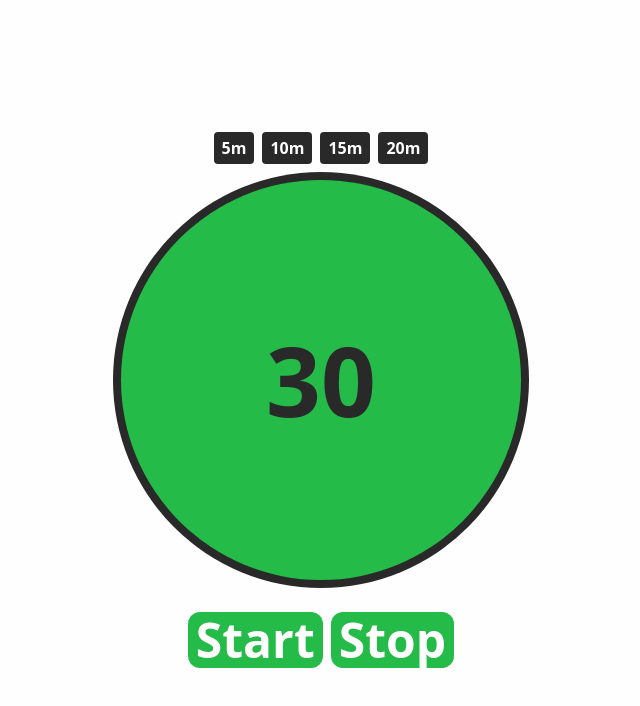
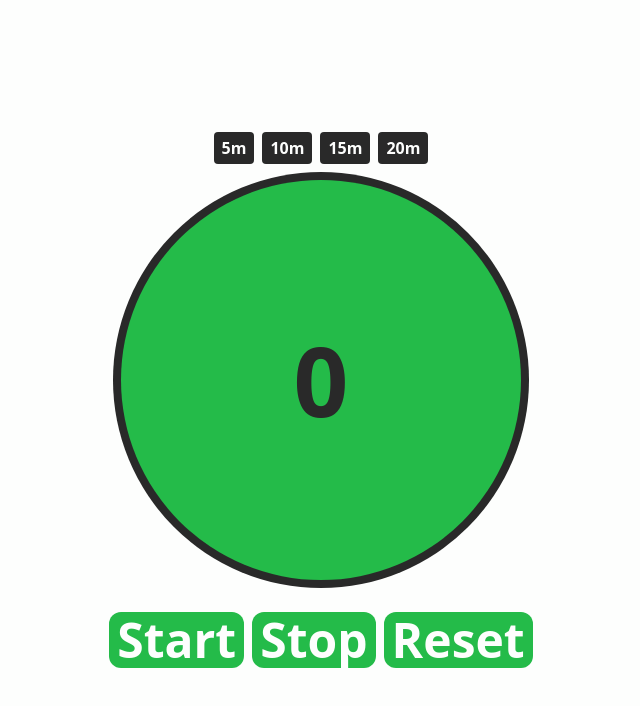
Before and after one commit to wesleywil/InnerPeace-Oasis, a SvelteKit app: page /meditate in a window 1280 px wide. Shown: the top 706 px of the page, without its empty margins (319-959 px from the left). Built offline with nearby package versions, Linux system fonts and the light colour scheme.

Commit message:
updated meditate page by spliting the contents in some components helping the readability of the code

```diff
--- /dev/null
+++ b/src/lib/components/timer/Timer.svelte
@@ -0,0 +1,67 @@
+<script lang="ts">
+  import { timer } from "../../../store/timer";
+
+  let count: number = 0;
+  $: count = $timer.count;
+
+  let toggle: boolean = false;
+  $: toggle = $timer.toggle;
+</script>
+
+<div
+  class="md:h-[26rem] h-[20rem] w-[20rem] md:w-[26rem] flex items-center justify-center bg-[#292929] rounded-full"
+>
+  <!-- svelte-ignore a11y-click-events-have-key-events -->
+  <!-- svelte-ignore a11y-no-static-element-interactions -->
+  <div
+    class="{toggle
+      ? 'breathing-div'
+      : ''} md:h-[25rem] h-[19rem] w-[19rem] md:w-[25rem] flex flex-col items-center justify-center bg-[#24bb49] rounded-full"
+  >
+    <h1
+      class="{toggle ? 'breathing-h1' : ''} text-8xl text-[#292929] font-bold"
+    >
+      {count}
+    </h1>
+  </div>
+</div>
+
+<style>
+  .breathing-div {
+    animation: breathing 10s ease infinite alternate;
+  }
+
+  .breathing-h1 {
+    animation: breathing2 10s ease infinite alternate;
+  }
+
+  @keyframes breathing {
+    0% {
+      -webkit-transform: scale(1);
+    }
+    25% {
+      -webkit-transform: scale(0.9);
+    }
+    60% {
+      -webkit-transform: scale(1);
+    }
+    100% {
+      -webkit-transform: scale(0.9);
+    }
+  }
+
+  @keyframes breathing2 {
+    0% {
+      -webkit-transform: scale(0.9);
+    }
+    25% {
+      -webkit-transform: scale(1);
+    }
+    60% {
+      -webkit-transform: scale(0.9);
+    }
+    100% {
+      -webkit-transform: scale(1);
+    }
+  }
+</style>
--- /dev/null
+++ b/src/lib/components/timer_actions/TimerActions.svelte
@@ -0,0 +1,21 @@
+<script lang="ts">
+  import { timer } from "../../../store/timer";
+</script>
+
+<div class="flex justify-center gap-2">
+  <button
+    on:click={() => timer.startTimer()}
+    class="md:mt-4 px-2 py-1 text-[#fdfefd] text-3xl md:text-5xl bg-[#24bb49] hover:bg-[#07681f] font-semibold rounded-xl transform duration-700 ease-in-out"
+    >Start</button
+  >
+  <button
+    on:click={() => timer.stopTimer()}
+    class="md:mt-4 px-2 py-1 text-[#fdfefd] text-3xl md:text-5xl bg-[#24bb49] hover:bg-[#07681f] font-semibold rounded-xl transform duration-700 ease-in-out"
+    >Stop</button
+  >
+  <button
+    on:click={() => timer.resetTimer()}
+    class="md:mt-4 px-2 py-1 text-[#fdfefd] text-3xl md:text-5xl bg-[#24bb49] hover:bg-[#07681f] font-semibold rounded-xl transform duration-700 ease-in-out"
+    >Reset</button
+  >
+</div>
--- /dev/null
+++ b/src/lib/components/timer_options/TimerOptions.svelte
@@ -0,0 +1,26 @@
+<script lang="ts">
+  import { timer } from "../../../store/timer";
+</script>
+
+<div class="flex justify-center gap-2">
+  <button
+    on:click={() => timer.switchCounter(5)}
+    class="px-2 py-1 font-bold bg-[#292929] hover:bg-[#292929]/70 text-[#fdfefd] hover:text-[#24bb49] rounded transform duration-500 ease-in"
+    >5m</button
+  >
+  <button
+    on:click={() => timer.switchCounter(10)}
+    class="px-2 py-1 font-bold bg-[#292929] hover:bg-[#292929]/70 text-[#fdfefd] hover:text-[#24bb49] rounded transform duration-500 ease-in"
+    >10m</button
+  >
+  <button
+    on:click={() => timer.switchCounter(15)}
+    class="px-2 py-1 font-bold bg-[#292929] hover:bg-[#292929]/70 text-[#fdfefd] hover:text-[#24bb49] rounded transform duration-500 ease-in"
+    >15m</button
+  >
+  <button
+    on:click={() => timer.switchCounter(20)}
+    class="px-2 py-1 font-bold bg-[#292929] hover:bg-[#292929]/70 text-[#fdfefd] hover:text-[#24bb49] rounded transform duration-500 ease-in"
+    >20m</button
+  >
+</div>
--- a/src/routes/meditate/+page.svelte
+++ b/src/routes/meditate/+page.svelte
@@ -1,119 +1,13 @@
 <script lang="ts">
-  let toggle: boolean;
-  let count: number = 30;
-  let timer: any = null;
-
-  function startAnimation() {
-    toggle = true;
-    if (timer === null) {
-      timer = setInterval(() => {
-        if (count > 0) {
-          count--;
-        } else {
-          clearInterval(timer);
-          timer = null;
-          toggle = false;
-        }
-      }, 1000);
-    }
-  }
-
-  function stopAnimation() {
-    toggle = false;
-    clearInterval(timer);
-    timer = null;
-    count = 30;
-  }
+  import Timer from "$lib/components/timer/Timer.svelte";
+  import TimerActions from "$lib/components/timer_actions/TimerActions.svelte";
+  import TimerOptions from "$lib/components/timer_options/TimerOptions.svelte";
 </script>
 
 <main
   class="min-h-screen min-w-screen p-2 flex flex-col items-center justify-center gap-2 text-[#292929] text-center"
 >
-  <div class="flex justify-center gap-2">
-    <button
-      class="px-2 py-1 font-bold bg-[#292929] hover:bg-[#292929]/70 text-[#fdfefd] hover:text-[#24bb49] rounded transform duration-500 ease-in"
-      >5m</button
-    >
-    <button
-      class="px-2 py-1 font-bold bg-[#292929] hover:bg-[#292929]/70 text-[#fdfefd] hover:text-[#24bb49] rounded transform duration-500 ease-in"
-      >10m</button
-    >
-    <button
-      class="px-2 py-1 font-bold bg-[#292929] hover:bg-[#292929]/70 text-[#fdfefd] hover:text-[#24bb49] rounded transform duration-500 ease-in"
-      >15m</button
-    >
-    <button
-      class="px-2 py-1 font-bold bg-[#292929] hover:bg-[#292929]/70 text-[#fdfefd] hover:text-[#24bb49] rounded transform duration-500 ease-in"
-      >20m</button
-    >
-  </div>
-  <div
-    class="md:h-[26rem] h-[20rem] w-[20rem] md:w-[26rem] flex items-center justify-center bg-[#292929] rounded-full"
-  >
-    <!-- svelte-ignore a11y-click-events-have-key-events -->
-    <!-- svelte-ignore a11y-no-static-element-interactions -->
-    <div
-      class="{toggle
-        ? 'breathing-div'
-        : ''} md:h-[25rem] h-[19rem] w-[19rem] md:w-[25rem] flex flex-col items-center justify-center bg-[#24bb49] rounded-full"
-    >
-      <h1
-        class="{toggle ? 'breathing-h1' : ''} text-8xl text-[#292929] font-bold"
-      >
-        {count}
-      </h1>
-    </div>
-  </div>
-  <div class="flex justify-center gap-2">
-    <button
-      on:click={startAnimation}
-      class="md:mt-4 px-2 py-1 text-[#fdfefd] text-3xl md:text-5xl bg-[#24bb49] hover:bg-[#07681f] font-semibold rounded-xl transform duration-700 ease-in-out"
-      >Start</button
-    >
-    <button
-      on:click={stopAnimation}
-      class="md:mt-4 px-2 py-1 text-[#fdfefd] text-3xl md:text-5xl bg-[#24bb49] hover:bg-[#07681f] font-semibold rounded-xl transform duration-700 ease-in-out"
-      >Stop</button
-    >
-  </div>
+  <TimerOptions />
+  <Timer />
+  <TimerActions />
 </main>
-
-<style>
-  .breathing-div {
-    animation: breathing 10s ease infinite alternate;
-  }
-
-  .breathing-h1 {
-    animation: breathing2 10s ease infinite alternate;
-  }
-
-  @keyframes breathing {
-    0% {
-      -webkit-transform: scale(1);
-    }
-    25% {
-      -webkit-transform: scale(0.9);
-    }
-    60% {
-      -webkit-transform: scale(1);
-    }
-    100% {
-      -webkit-transform: scale(0.9);
-    }
-  }
-
-  @keyframes breathing2 {
-    0% {
-      -webkit-transform: scale(0.9);
-    }
-    25% {
-      -webkit-transform: scale(1);
-    }
-    60% {
-      -webkit-transform: scale(0.9);
-    }
-    100% {
-      -webkit-transform: scale(1);
-    }
-  }
-</style>
```
